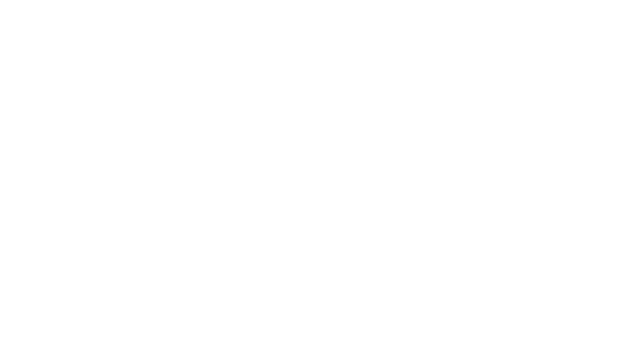
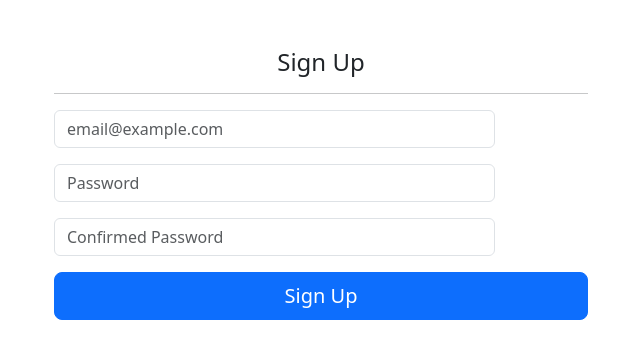
Before and after one commit to pkirme/Expense-Tracker, a React (Create React App) app in the folder expense-tracker/: page / in a window 1280 px wide. Shown: the top 358 px of the page, without its empty margins (505-1145 px from the left). Built offline with nearby package versions, Linux system fonts and the light colour scheme.

Commit message:
Creating Signup Screen

```diff
--- a/expense-tracker/src/App.js
+++ b/expense-tracker/src/App.js
@@ -1,7 +1,14 @@
-import "./App.css";
+import { Container } from "react-bootstrap";
+import Login from "./login/Login";
 
 function App() {
-  return <></>;
+  return (
+    <>
+      <Container>
+        <Login />
+      </Container>
+    </>
+  );
 }
 
 export default App;
--- /dev/null
+++ b/expense-tracker/src/login/Login.js
@@ -0,0 +1,98 @@
+import React, { useRef } from "react";
+import { Form, Col, Row, Container, Button } from "react-bootstrap";
+
+const Login = () => {
+  const emailInputRef = useRef();
+  const pwdInputRef = useRef();
+  const confirmedPwdInputRef = useRef();
+
+  const onSubmitHandler = async () => {
+    // e.preventDefault();
+    const email = emailInputRef.current.value;
+    const pwd = pwdInputRef.current.value;
+    const confirmPwd = confirmedPwdInputRef.current.value;
+
+    const url =
+      "https://identitytoolkit.googleapis.com/v1/accounts:signUp?key=AIzaSyBhWgo-onnehVfjggey6b2N9Rel6F0txZc";
+    try {
+      const response = await fetch(url, {
+        method: "POST",
+        body: JSON.stringify({
+          email: email,
+          password: pwd,
+          returnSecureToken: true,
+        }),
+        header: {
+          "Content-type": "application/json",
+        },
+      });
+
+      if (response.ok) {
+        const data = await response.json();
+        console.log(data);
+      } else {
+        let errorMsg = "Authentication Fail!!";
+        throw new Error(errorMsg);
+      }
+    } catch (error) {
+      alert(error);
+    }
+    emailInputRef.current.value = "";
+    pwdInputRef.current.value = "";
+    confirmedPwdInputRef.current.value = "";
+  };
+
+  return (
+    <Container className="mt-5">
+      <Row className="justify-content-md-center">
+        <Col lg="4"></Col>
+        <Col lg="6">
+          <Form>
+            <h4 style={{ textAlign: "center" }}>Sign Up</h4>
+            <hr />
+            <Form.Group as={Row} className="mb-3" controlId="userEmail">
+              <Col sm="10">
+                <Form.Control
+                  type="text"
+                  placeholder="email@example.com"
+                  ref={emailInputRef}
+                />
+              </Col>
+            </Form.Group>
+
+            <Form.Group as={Row} className="mb-3" controlId="userPassword">
+              <Col sm="10">
+                <Form.Control
+                  type="password"
+                  placeholder="Password"
+                  ref={pwdInputRef}
+                />
+              </Col>
+            </Form.Group>
+
+            <Form.Group
+              as={Row}
+              className="mb-3"
+              controlId="confirmedPassword"
+              ref={confirmedPwdInputRef}
+            >
+              <Col sm="10">
+                <Form.Control
+                  type="password"
+                  placeholder="Confirmed Password"
+                />
+              </Col>
+            </Form.Group>
+          </Form>
+          <div className="d-grid gap-2">
+            <Button variant="primary" size="lg" onClick={onSubmitHandler}>
+              Sign Up
+            </Button>
+          </div>
+        </Col>
+      </Row>
+    </Container>
+  );
+};
+
+export default Login;
```
Also changed, not shown: expense-tracker/src/index.js (+7 -5 lines).
